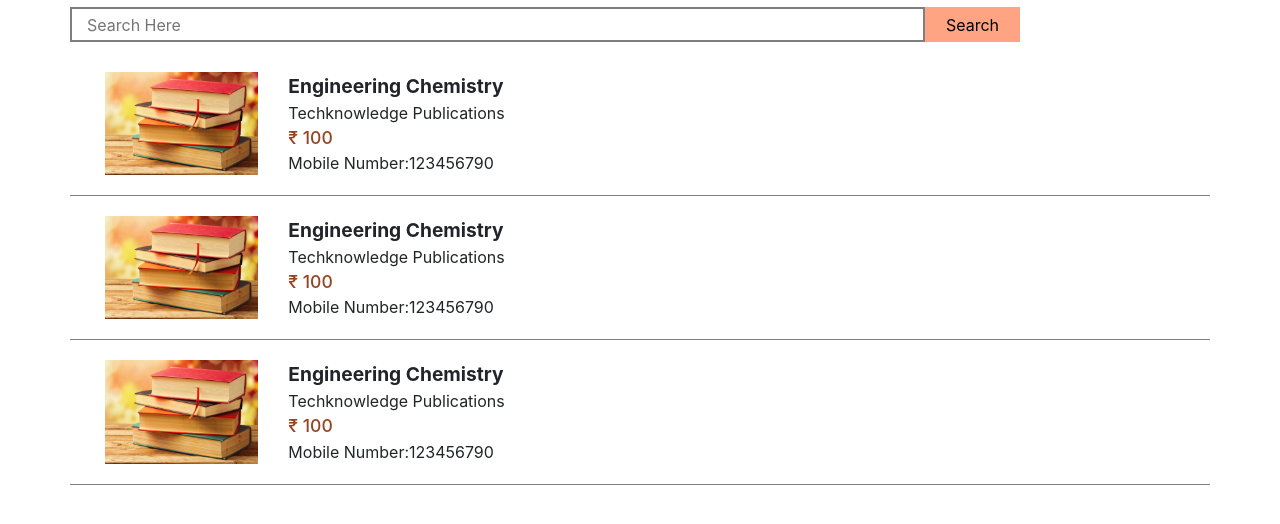
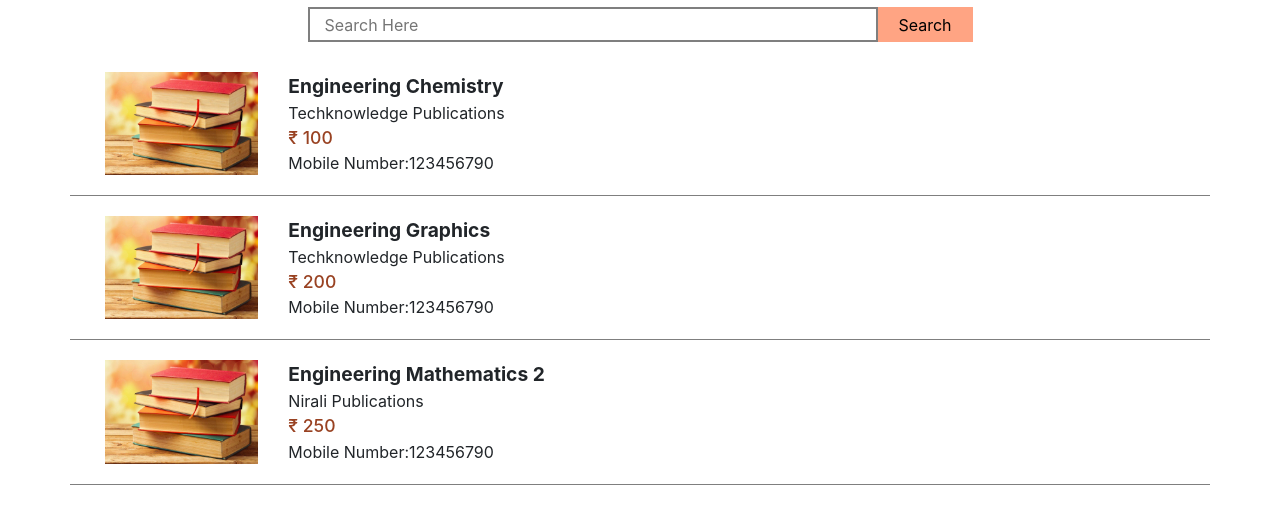
Before and after one commit to Tanu222/hand-me-down, a plain HTML site: page html/book-search.html in a window 1280 px wide. Shown: the part 68-592 px from the top of the page. Drawn offline with Linux system fonts and the light colour scheme.

Commit message:
style changes

```diff
--- a/html/book-search.html
+++ b/html/book-search.html
@@ -24,9 +24,9 @@
             </div>
         </header>
         <div class="container">
-        <div class="search-bar row">
-            <input type="text" placeholder="Search Here" class="col-9">
-            <button class="col-1">Search</button>
+        <div class="search-bar row d-flex justify-content-center">
+                <input type="text" placeholder="Search Here" class="col-6">
+                <button class="col-1">Search</button>
         </div>
         <section class="row">
             <img src="../images/books.jpeg" class="col-2">
@@ -40,9 +40,9 @@
         <section class="row">
             <img src="../images/books.jpeg" class="col-2">
             <div class="article-contents col-9">
-               <div class="article-title">Engineering Chemistry</div>
+               <div class="article-title">Engineering Graphics</div>
                <div class="article-subtitle">Techknowledge Publications</div>
-               <div class="price">₹ 100</div>
+               <div class="price">₹ 200</div>
                <div class="contact">Mobile Number:123456790</div>
             </div>
             <hr>
@@ -50,9 +50,9 @@
         <section class="row">
             <img src="../images/books.jpeg" class="col-2">
             <div class="article-contents col-9">
-               <div class="article-title">Engineering Chemistry</div>
-               <div class="article-subtitle">Techknowledge Publications</div>
-               <div class="price">₹ 100</div>
+               <div class="article-title">Engineering Mathematics 2</div>
+               <div class="article-subtitle">Nirali Publications</div>
+               <div class="price">₹ 250</div>
                <div class="contact">Mobile Number:123456790</div>
             </div>
             <hr>
```
